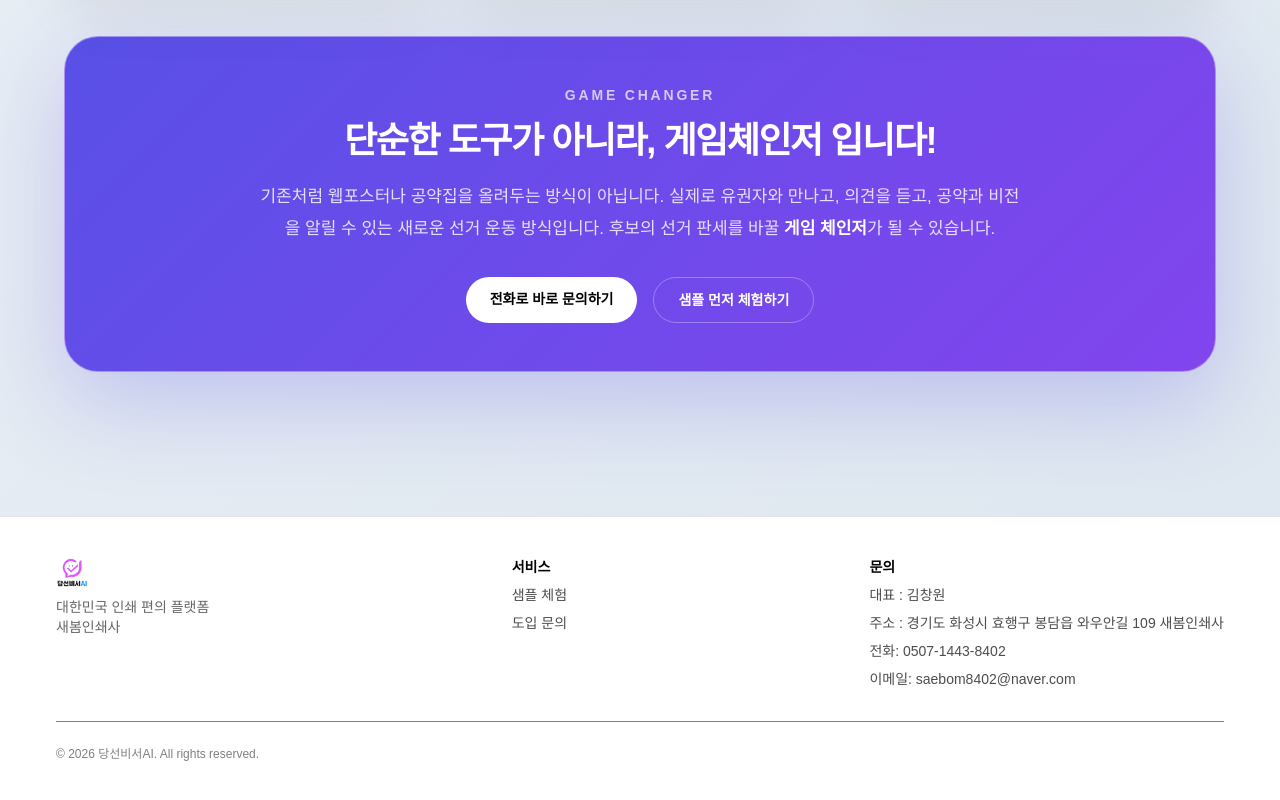
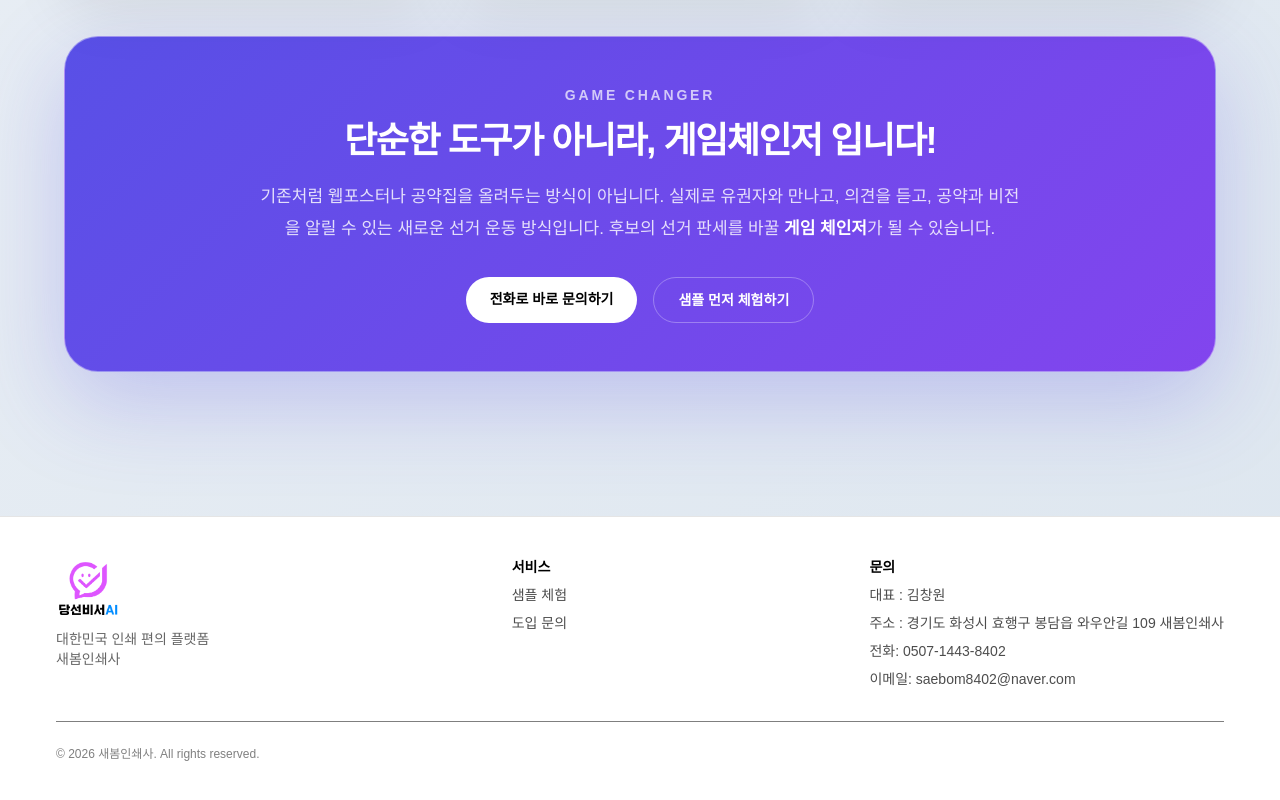
Before and after one commit to taejang21-hub/campaign-ai, a Next.js app: page / in a window 1280 px wide. Shown: the part 1484-2284 px from the top of the page. Built offline with nearby package versions, Linux system fonts and the light colour scheme.

Commit message:
add logo to footer

```diff
--- a/app/page.tsx
+++ b/app/page.tsx
@@ -392,7 +392,7 @@ export default function Home() {
         <img
     src="/logo.png"
     alt="당선비서AI 로고"
-    className="h-9 w-9 sm:h-8 sm:w-8 object-contain"
+    className="h-14 w-14 sm:h-16 sm:w-16 object-contain"
   />
         </div>
         <p className="mt-2 text-sm text-black/60">
@@ -421,7 +421,7 @@ export default function Home() {
 
     {/* 하단 */}
     <div className="mt-8 border-t pt-6 text-xs text-black/50">
-      © {new Date().getFullYear()} 당선비서AI. All rights reserved.
+      © {new Date().getFullYear()} 새봄인쇄사. All rights reserved.
     </div>
 
   </div>
```
